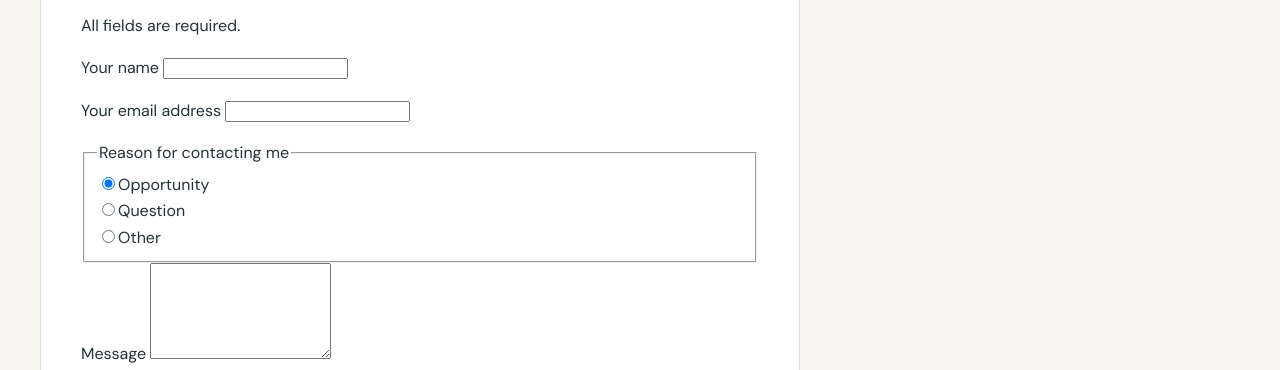
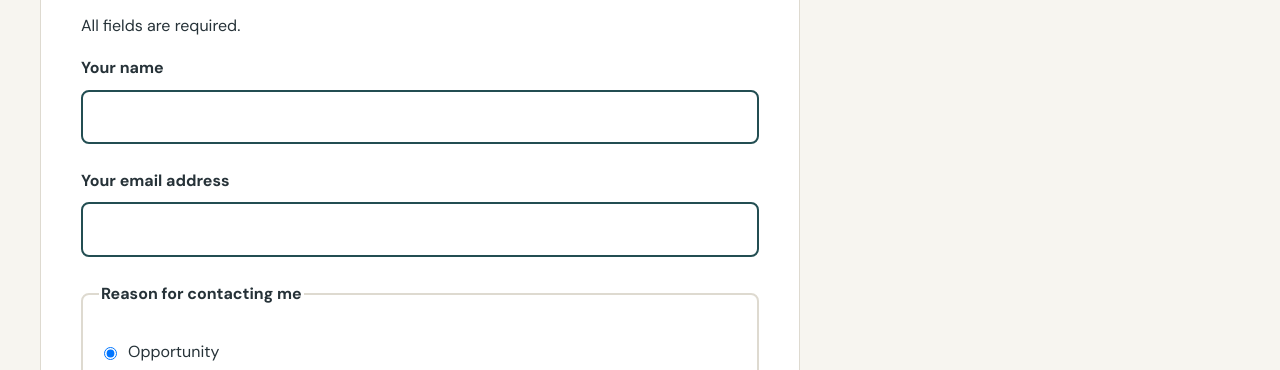
Before and after one commit to mmckinney-cpu/my-portfolio, a plain HTML site: page contact.html in a window 1280 px wide. Shown: the part 575-945 px from the top of the page. Drawn offline with nearby package versions, Linux system fonts and the light colour scheme.

Commit message:
Improve keyboard navigation and accessible contact form

```diff
--- a/css/style.css
+++ b/css/style.css
@@ -237,3 +237,19 @@ footer p { margin: 0; }
     .project-card { padding: var(--space-3); }
     footer { padding: var(--space-3); }
 }
+
+/* Accessible contact form: labels, visible focus and inline validation */
+.form-field { margin-bottom: var(--space-3); }
+.form-field label, fieldset legend { display: block; font-weight: 700; margin-bottom: var(--space-1); }
+.form-field input, .form-field textarea {
+    display: block; width: 100%; padding: 12px; font: inherit; color: var(--text);
+    background: var(--surface); border: 2px solid var(--primary); border-radius: 8px;
+}
+.form-field input:focus-visible, .form-field textarea:focus-visible, .radio-choice input:focus-visible {
+    outline: 3px solid #805313; outline-offset: 3px;
+}
+.form-field [aria-invalid="true"] { border-color: #A12626; }
+.field-error { color: #A12626; font-weight: 600; margin: 4px 0 0; }
+fieldset { border: 2px solid var(--border); border-radius: 8px; padding: var(--space-2); margin: 0 0 var(--space-3); }
+.radio-choice { display: flex; align-items: center; gap: 8px; margin: 8px 0; }
+button.button { font: inherit; cursor: pointer; }
```
